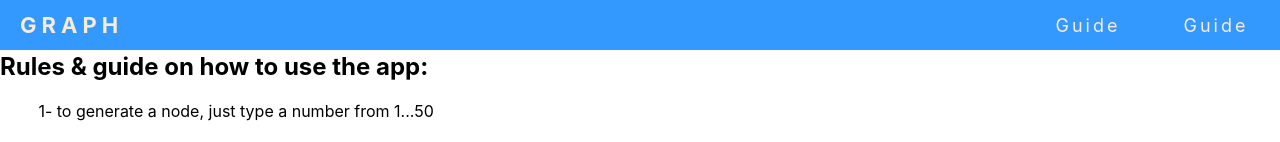
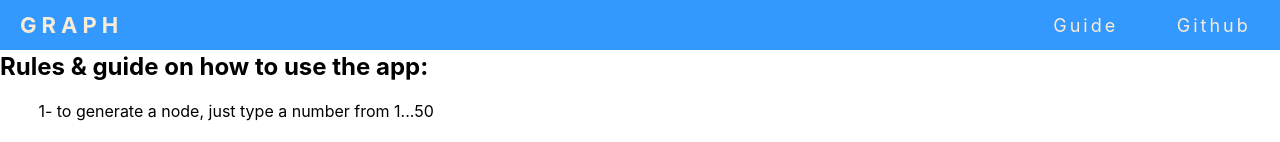
Before and after one commit to HNOONa-0/React_Graph_Project, a React (Create React App) app in the folder final_proj/: page /#/Guide in a window 1280 px wide. Shown: the top 142 px of the page. Built offline with nearby package versions, Linux system fonts and the light colour scheme.

Commit message:
updating links again

```diff
--- a/final_proj/src/navbar/Navbar.js
+++ b/final_proj/src/navbar/Navbar.js
@@ -23,18 +23,18 @@ const Navbar = () => {
             <a href="http://localhost:3000/About">About</a>
           </li> */}
           <li>
-            {/* <a
+            <a
               href="https://github.com/HNOONa-0/React_Graph_Project"
               target="_blank"
             >
               Github
-            </a> */}
-            <Link
-              to="https://github.com/HNOONa-0/React_Graph_Project"
-              target="_blank"
-            >
-              Guide
-            </Link>
+            </a>
+            {/* <Link
+            to="https://github.com/HNOONa-0/React_Graph_Project"
+            target="_blank"
+          >
+            Github
+          </Link> */}
           </li>
         </ul>
       </nav>
```
